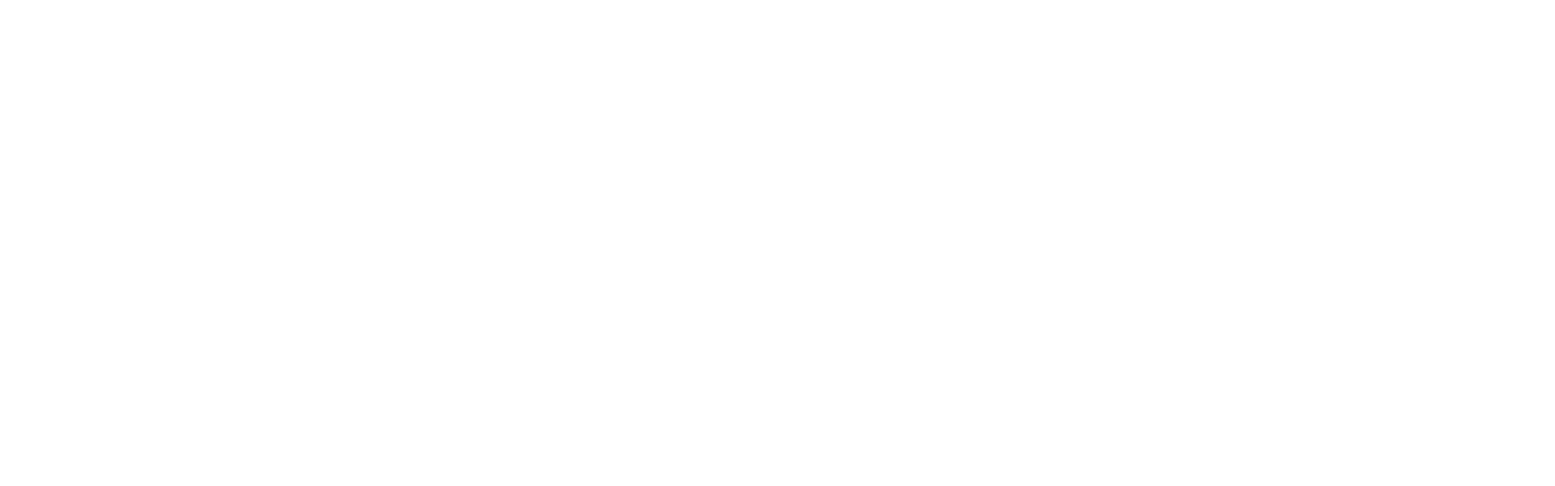
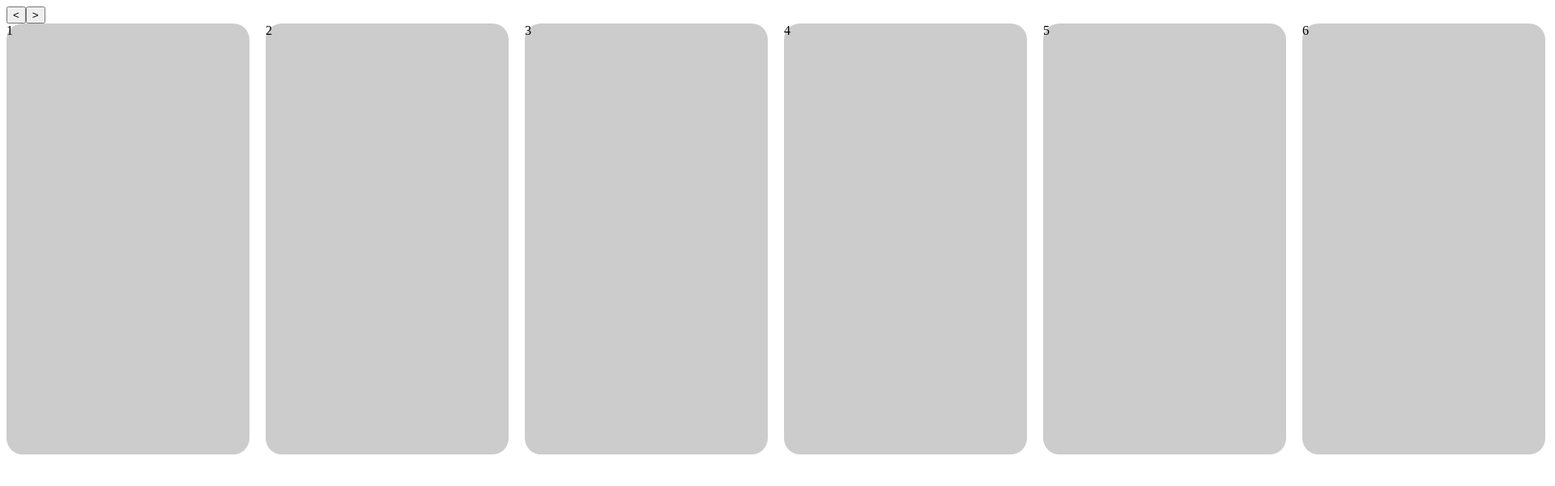
Before and after one commit to RasyadiAbdoellah/video-carousel, a React (Vite) app: page / in a window 1280 px wide. Shown: the top 600 px of the page at 81% size, 1920 px wide, since content can reach past the window. Built offline with nearby package versions, Linux system fonts and the light colour scheme.

Commit message:
Add basic sass and basic looping logic

```diff
--- a/package.json
+++ b/package.json
@@ -23,6 +23,7 @@
     "eslint-plugin-react-hooks": "^7.1.1",
     "eslint-plugin-react-refresh": "^0.5.2",
     "globals": "^17.6.0",
+    "sass-embedded": "^1.100.0",
     "typescript": "~6.0.2",
     "typescript-eslint": "^8.59.2",
     "vite": "^8.0.12"
--- a/src/App.tsx
+++ b/src/App.tsx
@@ -1,9 +1,14 @@
+import Carousel from "./Carousel.tsx"
 
 
 function App() {
 
 	return (
-		<></>
+		<>
+			<Carousel slides={[
+				1,2,3,4,5,6,7
+			]} />
+		</>
 	)
 
 }
--- /dev/null
+++ b/src/Carousel.tsx
@@ -0,0 +1,250 @@
+import {type ReactNode, useCallback, useEffect, useRef, useState} from "react"
+import "./carousel.scss"
+
+/**
+ * Calculates the modulo operation, ensuring a positive result even for negative dividends.
+ *
+ * @param {number} n - The dividend, which is the number to be divided.
+ * @param {number} m - The divisor, which is the number to divide by.
+ * @return {number} The positive remainder after division.
+ */
+function mod(n: number, m: number) {
+	return ((n % m) + m) % m
+}
+
+/**
+ * I need to make an infinite scroll video carousel. The active slide should auto-play the video, with video controls
+ * only shown on the active slide. No autoscroll, we move left/right with arrow keys. The active slide should be
+ * aligned to the left and the entire carousel overflows to the right. The figma leaves room for interpretation, but I
+ * think the previous active slide(s) should not be hidden from view when progressing through the carousel.
+ *
+ * What will be needed?
+ * - video player
+ * - video controls
+ * - carousel container
+ * - carousel track
+ * - carousel control
+ * - carousel slide that renders the video player
+ *
+ * We will need to measure and observe the container and track widths to determine the scroll amount and how many
+ * slides to display.
+ *
+ * Nice to haves:
+ * - a visibleSlides value to lazy load slides
+ * - preload the previous and next slide videos.
+ * - touch controls
+ *
+ */
+
+
+
+type CarouselProps = {
+	slides: ReactNode[]
+}
+
+export default function Carousel({slides: slides}: CarouselProps) {
+
+	const [offset, setOffset] = useState(0)
+	const [slideAnimDistance, setSlideAnimDistance] = useState(0)
+
+
+	const containerRef = useRef<HTMLDivElement>(null)
+	const trackRef = useRef<HTMLDivElement>(null)
+	const slideRef = useRef<HTMLDivElement>(null)
+	const activeSlideRef = useRef<HTMLDivElement>(null)
+	const visibleSlidesRef = useRef(1)
+
+
+	useEffect(() => {
+		if (!containerRef.current || !trackRef.current || !slideRef.current) return
+
+		function measure() {
+			if (!containerRef.current || !trackRef.current || !slideRef.current) return
+			const containerWidth = containerRef.current.clientWidth
+			const trackWidth = trackRef.current.clientWidth
+			// slideAnimDistance is the distance of the second slide from the left edge of the track
+			setSlideAnimDistance(slideRef.current.offsetLeft)
+
+			visibleSlidesRef.current = Math.floor(containerWidth / slideAnimDistance)
+			console.log(containerWidth, trackWidth, slideAnimDistance, visibleSlidesRef.current)
+		}
+
+		const ro = new ResizeObserver(measure)
+		ro.observe(containerRef.current)
+		ro.observe(trackRef.current)
+		return () => ro.disconnect()
+	}, [])
+
+	const handleArrowClick = useCallback((direction: 'left' | 'right') => {
+		if (direction === 'left') {
+			setOffset((prevIdx) => mod(prevIdx - 1, slides.length))
+
+		} else {
+			setOffset((prevIdx) => mod(prevIdx + 1, slides.length))
+		}
+	}, [slides])
+
+	const paddedSlides = [...slides, ...slides]
+
+	return (
+		<div className="carousel-container" ref={containerRef}>
+			<button className="carousel-control" onClick={() => handleArrowClick('left')}>
+				&lt;
+			</button>
+			<button className="carousel-control" onClick={() => handleArrowClick('right')}>
+				&gt;
+			</button>
+			<div className="carousel-track"
+					 ref={trackRef}
+					 style={{
+						 transform: `translateX(-${offset * slideAnimDistance}px)`,
+					 }}
+			>
+				{paddedSlides.map((slide, index) => (
+					<div className="carousel-slide" key={index} ref={index === 1 ? slideRef : index === offset ? activeSlideRef : undefined}>
+						{slide}
+					</div>
+				))}
+			</div>
+		</div>
+	)
+}
+
+// const mod = (n: number, m: number) => ((n % m) + m) % m
+//
+// type CarouselProps = {
+// 	slides: ReactNode[]
+// }
+//
+// export default function Carousel({slides}: CarouselProps) {
+// 	const containerRef = useRef<HTMLDivElement>(null)
+// 	const trackRef = useRef<HTMLDivElement>(null)
+//
+// 	const [slideWidth, setSlideWidth] = useState(0)
+// 	const [peekPx, setPeekPx] = useState(0)
+//
+// 	const [offset, setOffset] = useState(0)
+// 	const [hasWrappedLeft, setHasWrappedLeft] = useState(false)
+// 	const [animate, setAnimate] = useState(true)
+// 	const transitioningRef = useRef(false)
+//
+// 	useEffect(() => {
+// 		const container = containerRef.current
+// 		if (!container) return
+//
+// 		const readMetrics = () => {
+// 			const styles = getComputedStyle(container)
+// 			const peek = parseFloat(styles.getPropertyValue('--carousel-peek')) || 0
+// 			setPeekPx(peek)
+// 			setSlideWidth(container.clientWidth - peek)
+// 		}
+//
+// 		readMetrics()
+// 		const ro = new ResizeObserver(readMetrics)
+// 		ro.observe(container)
+// 		return () => ro.disconnect()
+// 	}, [])
+//
+// 	useEffect(() => {
+// 		if (peekPx === 0 && hasWrappedLeft) setHasWrappedLeft(false)
+// 	}, [peekPx, hasWrappedLeft])
+//
+// 	const len = slides.length
+//
+// 	const leadingCloneCount = hasWrappedLeft && slideWidth > 0
+// 		? Math.ceil(peekPx / slideWidth) + 1
+// 		: 0
+//
+// 	const padded = useMemo(() => [
+// 		...slides.slice(len - leadingCloneCount),
+// 		...slides,
+// 		slides[0],
+// 	], [slides, len, leadingCloneCount])
+//
+// 	const effectivePeek = hasWrappedLeft ? peekPx : 0
+// 	const translatePx = -(offset + leadingCloneCount) * slideWidth + effectivePeek
+//
+// 	const activeIdx = mod(offset, len)
+//
+// 	const goLeft = useCallback(() => {
+// 		if (transitioningRef.current) return
+//
+// 		if (offset === 0 && !hasWrappedLeft) {
+// 			if (peekPx === 0) {
+// 				setAnimate(false)
+// 				setOffset(len - 1)
+// 				requestAnimationFrame(() => requestAnimationFrame(() => setAnimate(true)))
+// 				return
+// 			}
+// 			transitioningRef.current = true
+// 			setAnimate(false)
+// 			setHasWrappedLeft(true)
+// 			requestAnimationFrame(() => requestAnimationFrame(() => {
+// 				setAnimate(true)
+// 				setOffset(-1)
+// 			}))
+// 			return
+// 		}
+//
+// 		transitioningRef.current = true
+// 		setOffset(o => o - 1)
+// 	}, [offset, hasWrappedLeft, peekPx, len])
+//
+// 	const goRight = useCallback(() => {
+// 		if (transitioningRef.current) return
+// 		transitioningRef.current = true
+// 		setOffset(o => o + 1)
+// 	}, [])
+//
+// 	const onTransitionEnd = useCallback(() => {
+// 		transitioningRef.current = false
+// 		if (offset < 0 || offset >= len) {
+// 			setAnimate(false)
+// 			setOffset(mod(offset, len))
+// 			requestAnimationFrame(() => requestAnimationFrame(() => setAnimate(true)))
+// 		}
+// 	}, [offset, len])
+//
+// 	useEffect(() => {
+// 		const onKey = (e: KeyboardEvent) => {
+// 			if (e.key === 'ArrowLeft') goLeft()
+// 			else if (e.key === 'ArrowRight') goRight()
+// 		}
+// 		window.addEventListener('keydown', onKey)
+// 		return () => window.removeEventListener('keydown', onKey)
+// 	}, [goLeft, goRight])
+//
+// 	return (
+// 		<div className="carousel-container" ref={containerRef}>
+// 			<div className="carousel-control" onClick={goLeft}>&lt;</div>
+// 			<div className="carousel-control" onClick={goRight}>&gt;</div>
+// 			<div
+// 				className="carousel-track"
+// 				ref={trackRef}
+// 				onTransitionEnd={onTransitionEnd}
+// 				style={{
+// 					transform: `translateX(${translatePx}px)`,
+// 					transition: animate ? 'transform 300ms ease' : 'none',
+// 				}}
+// 			>
+// 				{padded.map((slide, i) => {
+// 					const sourceIdx = mod(i - leadingCloneCount, len)
+// 					const region =
+// 						i < leadingCloneCount ? 'lead'
+// 							: i >= leadingCloneCount + len ? 'trail'
+// 								: 'real'
+// 					const isActive = region === 'real' && sourceIdx === activeIdx
+// 					return (
+// 						<div
+// 							className="carousel-slide"
+// 							key={`${region}-${sourceIdx}`}
+// 							data-active={isActive}
+// 						>
+// 							{slide}
+// 						</div>
+// 					)
+// 				})}
+// 			</div>
+// 		</div>
+// 	)
+// }
--- /dev/null
+++ b/src/carousel.scss
@@ -0,0 +1,21 @@
+.carousel {
+	&-container {
+		width: 100%;
+	}
+	&-track {
+		width: 100%;
+		display: flex;
+		flex-direction: row;
+		gap: 20px;
+		transition: transform 0.5s ease-in-out;
+		overflow: visible;
+
+	}
+	&-slide {
+		flex-shrink: 0;
+		width: 300px;
+		height: 532px;
+		background-color: #ccc;
+		border-radius: 20px;
+	}
+}
```
Also changed, not shown: 1 other file (tests, documents, lock files or other folders).
